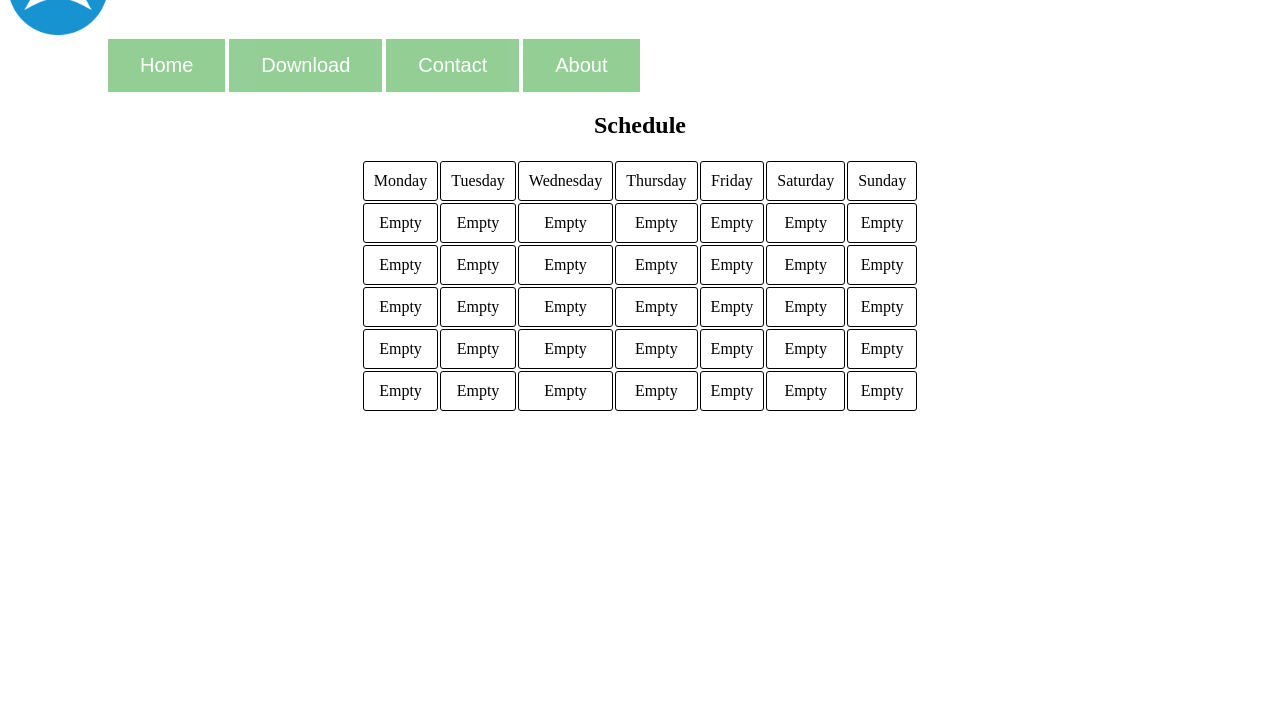
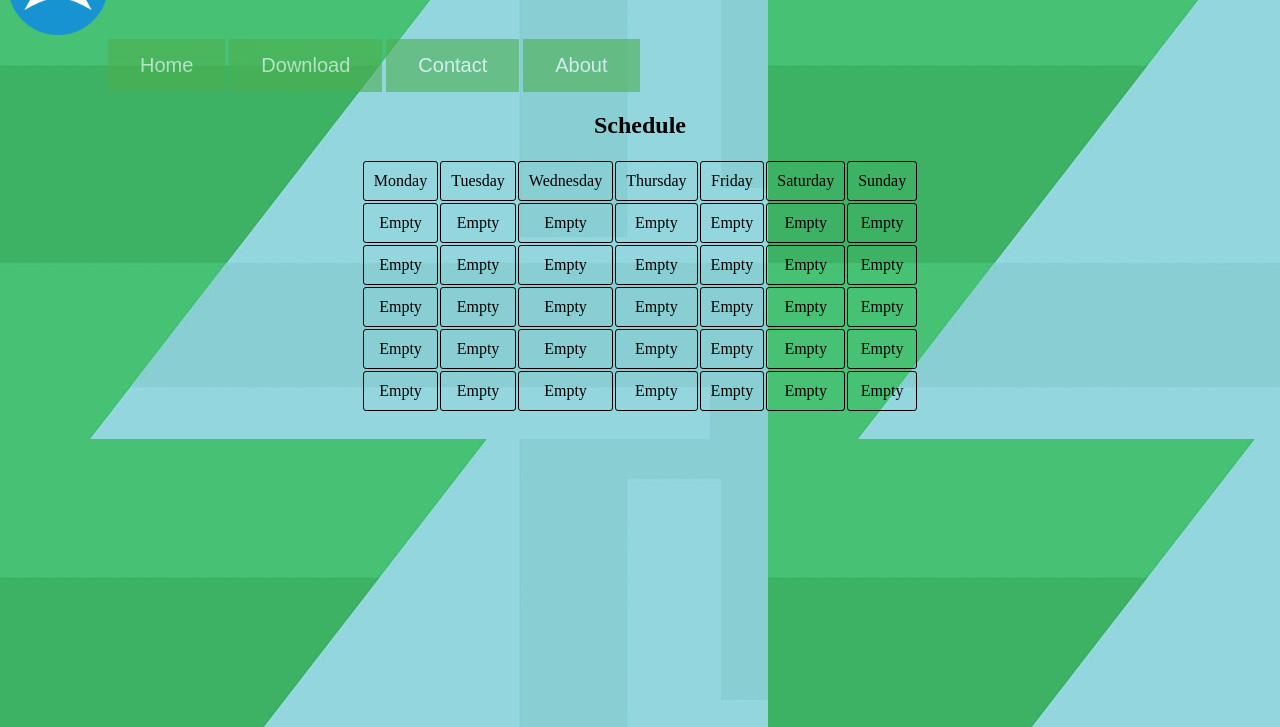
Before and after one commit to NCQH/Creat-www, a plain HTML site: page index.html in a window 1280 px wide. Shown: the part 73-800 px from the top of the page. Drawn offline with Linux system fonts and the light colour scheme.

Commit message:
Update common.css

```diff
--- a/common.css
+++ b/common.css
@@ -7,7 +7,7 @@ tr, td {
 }
 
 body {
-    background-image: ulr("tips-for-using-background-textures-in-web-design.jpg");
+    background-image: url("tips-for-using-background-textures-in-web-design.jpg");
 }
 button {
     background-color: #4CAF50;
```
